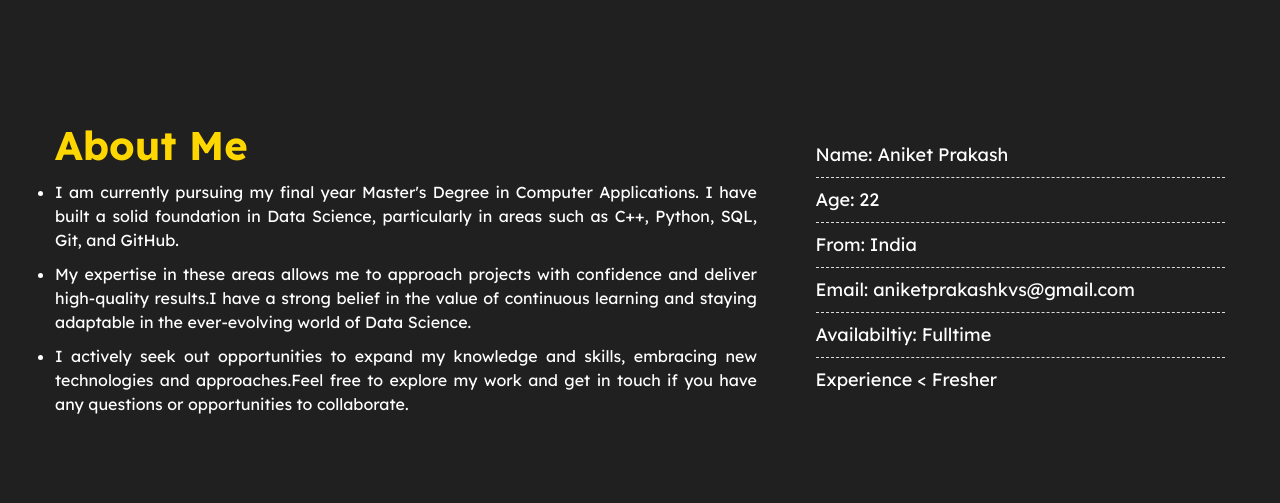
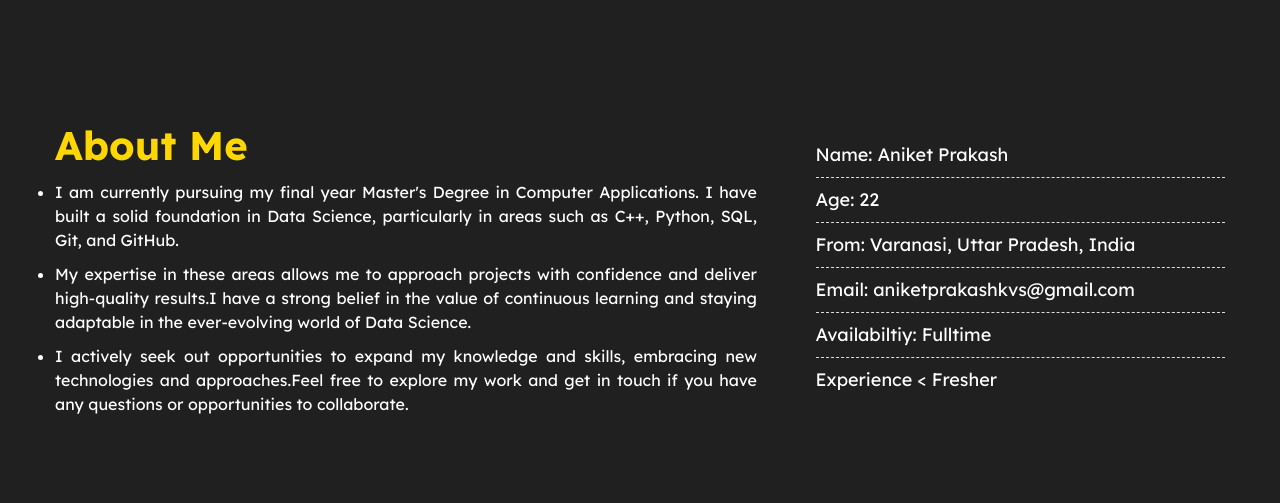
Before and after one commit to student-ani/HTML-CSS-with-Bootstrap, a plain HTML site: page Personal_portfolio/index.html in a window 1280 px wide. Shown: the part 539-1042 px from the top of the page. Drawn offline with nearby package versions, Linux system fonts and the light colour scheme.

Commit message:
Initial commit

```diff
--- a/Personal_portfolio/index.html
+++ b/Personal_portfolio/index.html
@@ -93,7 +93,7 @@
                     <ul>
                         <li>Name: Aniket Prakash</li>
                         <li>Age: 22</li>
-                        <li>From: India</li>
+                        <li>From: Varanasi, Uttar Pradesh, India</li>
                         <li>Email: aniketprakashkvs@gmail.com</li>
                         <li>Availabiltiy: Fulltime</li>
                         <li>Experience &lt; Fresher</li>
```
Also changed, not shown: 1 other file.
